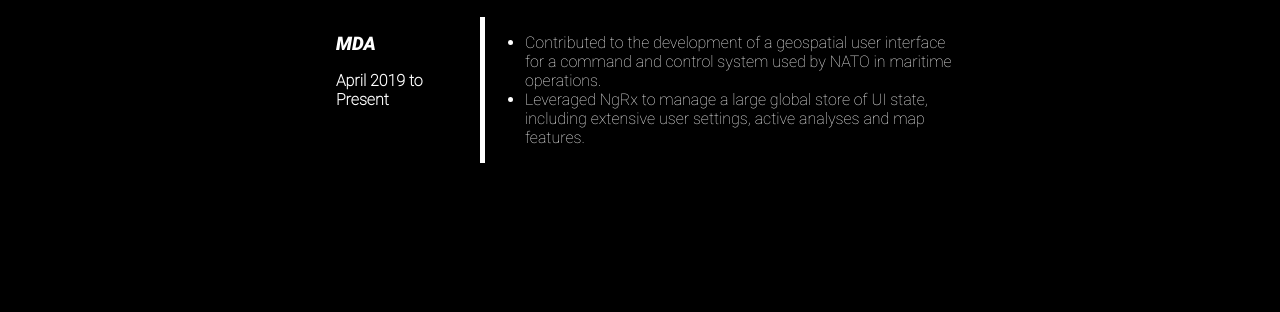
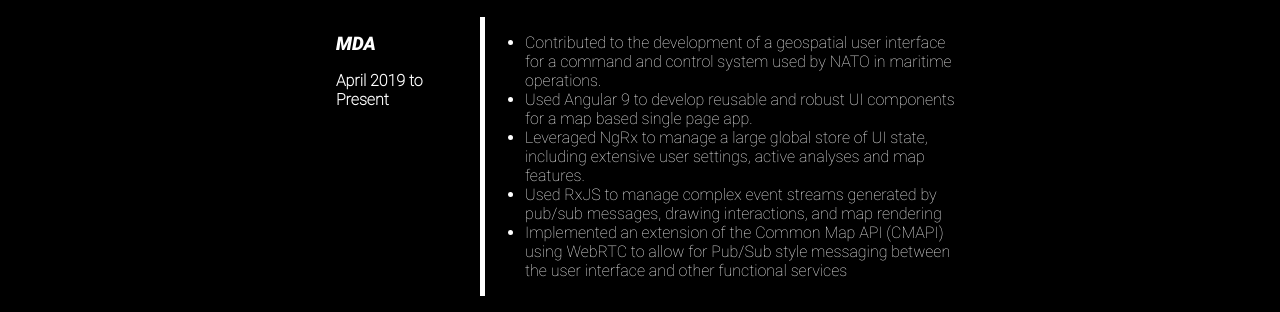
Before and after one commit to quicklikerabbit/cv-site, a plain HTML site: page index.html in a window 1280 px wide. Shown: the part 851-1163 px from the top of the page. Before the commit the page ends 1030 px from the top, so only its background shows below. Drawn offline with Linux system fonts and the light colour scheme.

Commit message:
Add more experience

```diff
--- a/index.html
+++ b/index.html
@@ -61,8 +61,13 @@
             <ul>
               <li>Contributed to the development of a geospatial user interface for a command and control system used by
                 NATO in maritime operations.</li>
+              <li>Used Angular 9 to develop reusable and robust UI components for a map based single page app.</li>
               <li>Leveraged NgRx to manage a large global store of UI state, including extensive user settings, active
                 analyses and map features.</li>
+              <li>Used RxJS to manage complex event streams generated by pub/sub messages, drawing interactions, and map
+                rendering</li>
+              <li>Implemented an extension of the Common Map API (CMAPI) using WebRTC to allow for Pub/Sub style
+                messaging between the user interface and other functional services</li>
             </ul>
           </div>
         </div>
```
